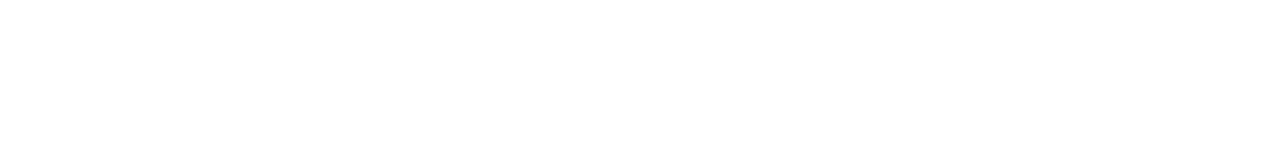
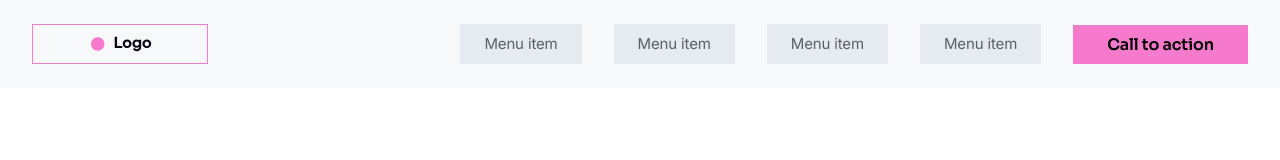
Before and after one commit to danielrochadev/wireframe-ui, a plain HTML site: page index.html in a window 1280 px wide. Drawn offline with Linux system fonts and the light colour scheme.

Commit message:
Coding header and navigation

```diff
--- a/css/patterns.css
+++ b/css/patterns.css
@@ -25,7 +25,7 @@ h3 {
   font-family: "Sora", sans-serif;
   display: inline-block;
   background-color: var(--brand-colors-pink);
-  padding: 12px 32px;
+  padding: 1.2rem 3.2rem;
   font-weight: 600;
   letter-spacing: -0.01em;
   color: var(--brand-colors-100);
--- /dev/null
+++ b/css/responsive.css
@@ -0,0 +1,21 @@
+@media (max-width: 1200px) {
+}
+
+@media (max-width: 991px) {
+  header nav {
+    display: none;
+  }
+
+  header .menu-mobile {
+    display: block;
+  }
+}
+
+@media (max-width: 768px) {
+}
+
+@media (max-width: 600px) {
+}
+
+@media (max-width: 480px) {
+}
--- a/css/styles.css
+++ b/css/styles.css
@@ -0,0 +1,31 @@
+header {
+  width: 100%;
+  padding: 2.4rem 0;
+  background-color: var(--gray-colors-800);
+  display: flex;
+}
+
+header .container {
+  display: flex;
+  justify-content: space-between;
+  align-items: center;
+}
+
+header .menu-mobile {
+  display: none;
+}
+
+header nav {
+  display: flex;
+  align-items: center;
+  gap: 3.2rem;
+}
+
+header nav ul {
+  display: flex;
+  gap: 3.2rem;
+}
+
+header nav .btn-primary {
+  padding: 0.9rem 3.4rem;
+}
--- a/css/variables.css
+++ b/css/variables.css
@@ -4,6 +4,7 @@
   --gray-colors-100: #050110;
   --gray-colors-300: #393c40;
   --gray-colors-400: #5c6066;
+  --gray-colors-800: #f7f8fa;
   --white-colors-text: rgba(255, 255, 255, 0.7);
   --white: #ffffff;
 }
--- a/index.html
+++ b/index.html
@@ -14,8 +14,29 @@
     <link rel="stylesheet" href="./css/grid.css" />
     <link rel="stylesheet" href="./css/patterns.css" />
     <link rel="stylesheet" href="./css/styles.css" />
+    <link rel="stylesheet" href="./css/responsive.css" />
     <link rel="stylesheet" href="./css/reset.css" />
     <title>Projeto Wireframe</title>
   </head>
-  <body></body>
+  <body>
+    <header class="header">
+      <div class="container">
+        <a href="./" class="logo">
+          <img src="./img/logo.svg" alt="Logo" />
+        </a>
+
+        <nav>
+          <ul>
+            <li><a href="#" class="menu-item">Menu item</a></li>
+            <li><a href="#" class="menu-item">Menu item</a></li>
+            <li><a href="#" class="menu-item">Menu item</a></li>
+            <li><a href="#" class="menu-item">Menu item</a></li>
+          </ul>
+          <button class="btn-primary">Call to action</button>
+        </nav>
+
+        <button class="menu-item menu-mobile">Menu Mobile</button>
+      </div>
+    </header>
+  </body>
 </html>
```
